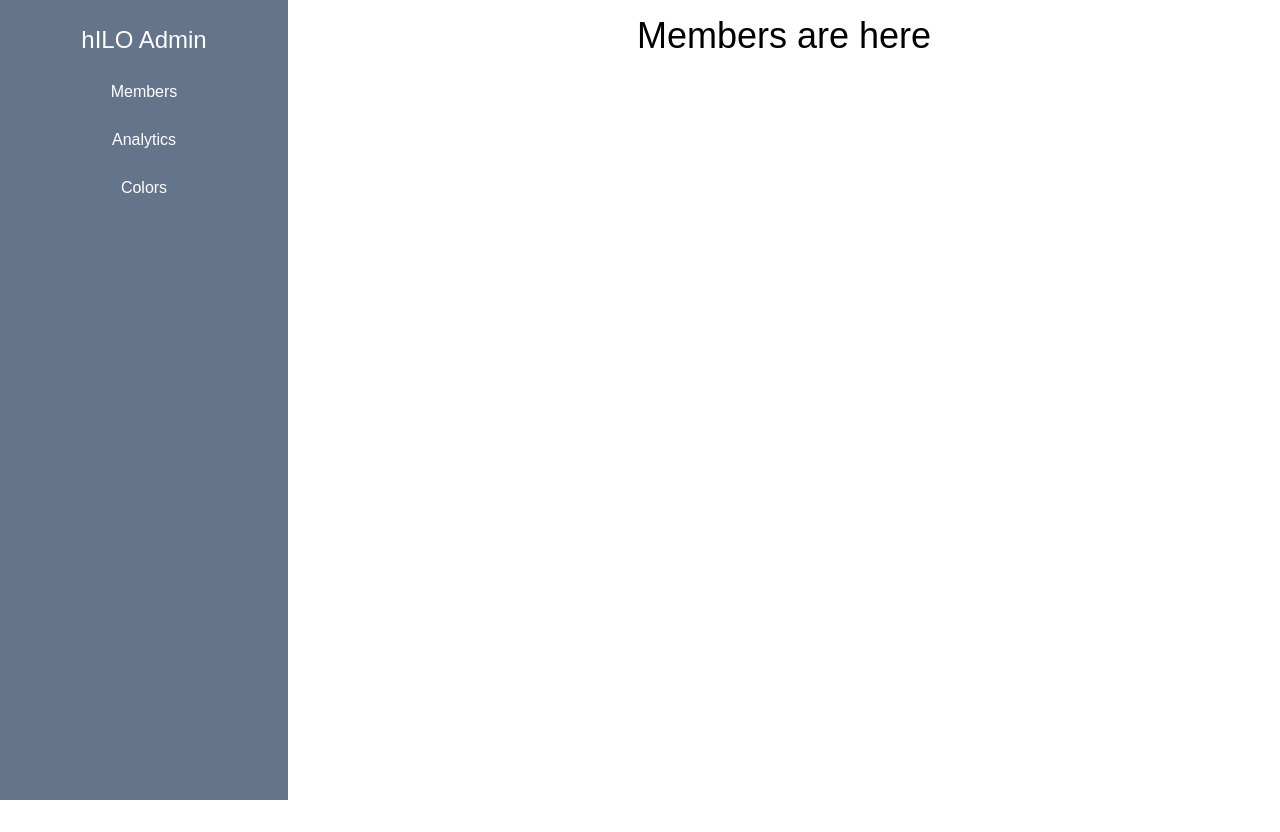
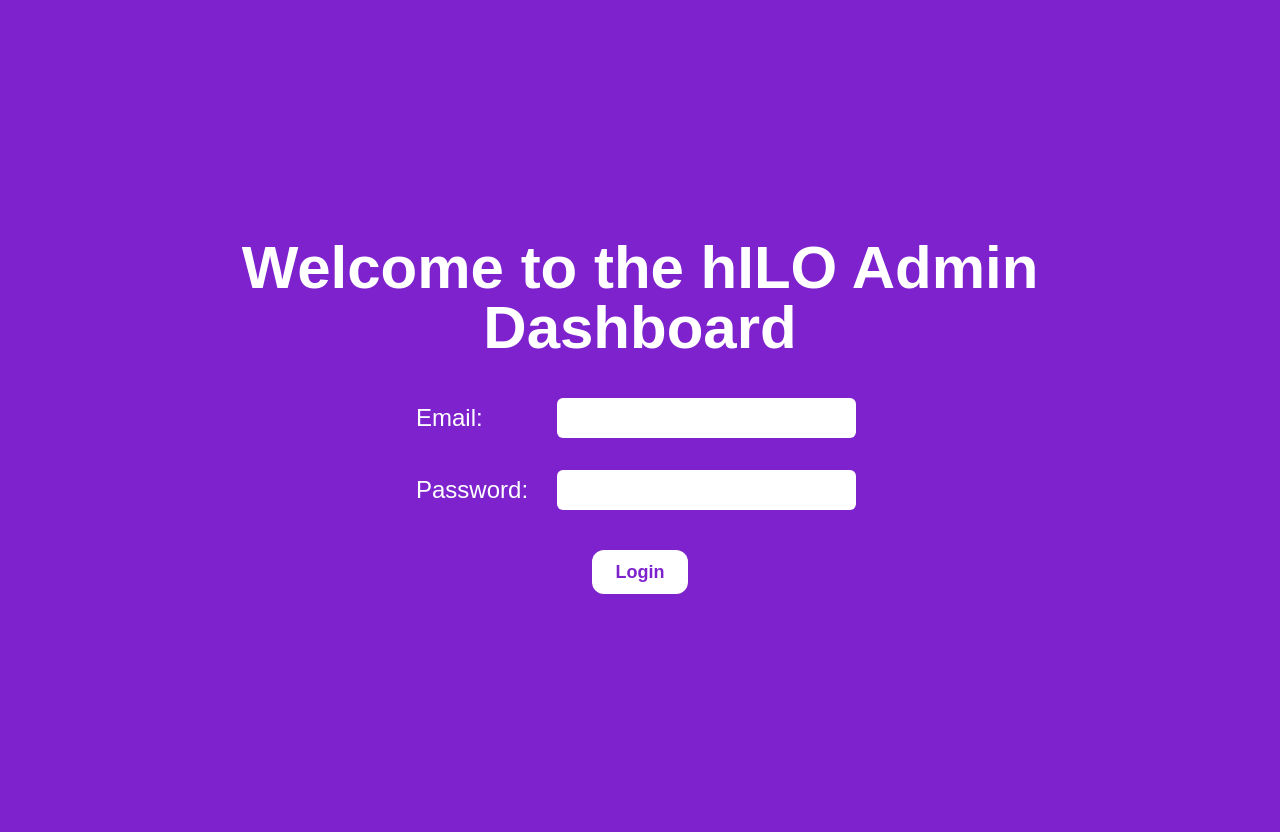
Before and after one commit to PaulIanCapanas/hILO-admin, a Next.js app: page / in a window 1280 px wide. Before the commit the page ends 800 px from the top, so only its background shows below. Built offline with nearby package versions, Linux system fonts and the light colour scheme; no server answers.

Commit message:
[Feat] authentication, login and logout functionality, enum for routes, and protected routing
[Adjustment] polished sidebar and login page UI

```diff
--- a/app/layout.tsx
+++ b/app/layout.tsx
@@ -1,6 +1,8 @@
 import type { Metadata } from "next";
 import localFont from "next/font/local";
 import "./globals.css";
+import { SessionProvider } from "@/contexts/AuthContext";
+import ProtectedRoute from "@/components/ProtectedRoute";
 
 const geistSans = localFont({
   src: "./fonts/GeistVF.woff",
@@ -28,7 +30,9 @@ export default function RootLayout({
       <body
         className={`${geistSans.variable} ${geistMono.variable} antialiased`}
       >
-        {children}
+        <SessionProvider>
+          <ProtectedRoute>{children}</ProtectedRoute>
+        </SessionProvider>
       </body>
     </html>
   );
--- a/app/login/page.tsx
+++ /dev/null
@@ -1,12 +0,0 @@
-import Login from "@/components/Login";
-import React from "react";
-
-export default function AnalyticsPage() {
-  return (
-    <div className="flex min-h-screen">
-      <main className="flex-1 bg-white p-4 items-center flex flex-col justify-between">
-        <Login />
-      </main>
-    </div>
-  );
-}
--- /dev/null
+++ b/app/members/page.tsx
@@ -0,0 +1,12 @@
+import React from "react";
+import Layout from "@/components/Layout";
+
+export default function MembersPage() {
+  return (
+    <Layout>
+      <h1 className="text-4xl text-center text-black">
+        Members are here
+      </h1>
+    </Layout>
+  );
+}
--- a/app/page.tsx
+++ b/app/page.tsx
@@ -1,12 +1,12 @@
+import Login from "@/components/Login";
 import React from "react";
-import Layout from "@/components/Layout";
 
-export default function MembersPage() {
+export default function LoginPage() {
   return (
-    <Layout>
-      <h1 className="text-4xl text-center text-black">
-        Members are here
-      </h1>
-    </Layout>
+    <div className="flex min-h-screen">
+      <main className="flex-1 bg-purple-700 p-4 items-center flex flex-col justify-between">
+        <Login />
+      </main>
+    </div>
   );
 }
--- a/components/Login.tsx
+++ b/components/Login.tsx
@@ -1,27 +1,41 @@
 "use client";
 import React, { useState } from "react";
+import { getAuth, signInWithEmailAndPassword } from "firebase/auth";
+import { useRouter } from "next/navigation";
+import { Routes } from "@/enums/routes";
 
 export default function Login() {
   const [email, setEmail] = useState("");
   const [password, setPassword] = useState("");
+  const router = useRouter();
+  const auth = getAuth();
 
-  function handleSubmit(event: React.FormEvent) {
+  async function handleSubmit(event: React.FormEvent) {
     event.preventDefault();
+
+    try {
+      await signInWithEmailAndPassword(auth, email, password);
+      alert("User has signed in!");
+      router.replace(`/${Routes.MEMBERS}`);
+    } catch (error) {
+      alert("User sign in has failed.");
+    }
   }
 
   return (
-    <div className="rounded-2xl bg-slate-500 w-9/12 min-h-14 p-14 justify-center items-center flex flex-col">
-      <h2 className="font-bold text-5xl align-middle justify-self-center">
+    <div className="min-h-screen text-white flex items-center justify-center">
+      <div className="w-full max-w-5xl px-4 py-14 flex flex-col items-center">
+        <h2 className="font-bold text-3xl md:text-6xl text-center mb-8">
           Welcome to the hILO Admin Dashboard
         </h2>
-      <form onSubmit={handleSubmit} className="items-center flex flex-col">
-        <div className="px-48">
-          <div className="py-2 flex flex-row justify-between items-center">
-            <label className="text-xl" htmlFor="email">
+        <form onSubmit={handleSubmit} className="w-full max-w-md">
+          <div className="space-y-4">
+            <div className="flex flex-col sm:flex-row sm:items-center sm:justify-between">
+              <label className="text-2xl mb-2 sm:mb-0" htmlFor="email">
                 Email:
               </label>
               <input
-              className="m-2 p-2 rounded-2xl text-black"
+                className="m-2 p-2 rounded-md text-black w-full sm:w-2/3"
                 type="email"
                 id="email"
                 value={email}
@@ -29,12 +43,12 @@ export default function Login() {
                 required
               />
             </div>
-          <div className="py-2 flex flex-row justify-between items-center">
-            <label className="text-xl" htmlFor="password">
+            <div className="flex flex-col sm:flex-row sm:items-center sm:justify-between">
+              <label className="text-2xl mb-2 sm:mb-0" htmlFor="password">
                 Password:
               </label>
               <input
-              className="m-2 p-2 rounded-2xl text-black"
+                className="m-2 p-2 rounded-md text-black w-full sm:w-2/3"
                 type="password"
                 id="password"
                 value={password}
@@ -43,13 +57,16 @@ export default function Login() {
               />
             </div>
           </div>
+          <div className="mt-8 flex justify-center">
             <button
-          className="bg-white text-black px-4 py-2 rounded-xl"
+              className="bg-white text-purple-700 px-6 py-2 rounded-xl text-lg font-semibold hover:bg-gray-200 transition-colors"
               type="submit"
             >
               Login
             </button>
+          </div>
         </form>
+      </div>
     </div>
   );
 }
--- /dev/null
+++ b/components/ProtectedRoute.tsx
@@ -0,0 +1,37 @@
+"use client";
+import { type PropsWithChildren, useContext, useEffect, useState } from "react";
+import { useRouter } from "next/navigation";
+import { usePathname } from "next/navigation";
+import { AuthContext } from "../contexts/AuthContext";
+import nonProtectedRoutes from "@/enums/routes";
+import { Routes } from "@/enums/routes";
+
+const ProtectedRoute = ({ children }: PropsWithChildren) => {
+  const { user, loading } = useContext(AuthContext);
+  const [showContent, setShowContent] = useState(false);
+  const router = useRouter();
+  const pathname = usePathname();
+
+  useEffect(() => {
+    const isNonProtectedRoute = nonProtectedRoutes.includes(pathname);
+
+    if (!loading) {
+      if (!user && !isNonProtectedRoute) {
+        router.push(`/${Routes.LOGIN}`);
+      } else if (user || isNonProtectedRoute) {
+        setShowContent(true);
+      }
+    }
+  }, [user, loading, pathname, router]);
+
+  if (!showContent)
+    return (
+      <div className="flex items-center justify-center h-screen">
+        <p className="text-center text-2xl">Loading...</p>
+      </div>
+    );
+
+  return <>{children}</>;
+};
+
+export default ProtectedRoute;
--- a/components/Sidebar.tsx
+++ b/components/Sidebar.tsx
@@ -1,23 +1,46 @@
-import React from "react"
-import Link from "next/link"
+"use client";
+import React from "react";
+import Link from "next/link";
+import { usePathname } from "next/navigation";
+import { Routes } from "@/enums/routes";
+import Logout from "@/helpers/logout";
+
+const menuItems = [
+  { title: "Members", route: Routes.MEMBERS },
+  { title: "Analytics", route: Routes.ANALYTICS },
+  { title: "Colors", route: Routes.COLORS },
+];
 
 export default function Sidebar() {
+  const pathname = usePathname();
+
   return (
-    <aside className="w-72 bg-slate-500 text-white">
-      <nav>
+    <aside className="w-72 bg-purple-800 text-white flex flex-col min-h-full">
+      <nav className="flex-grow">
         <h1 className="text-2xl text-white text-center my-6">hILO Admin</h1>
-        <ul>
-          <li className="text-center my-6 hover:bg-slate-400">
-            <Link href="/">Members</Link>
-          </li>
-          <li className="text-center my-6 hover:bg-slate-400">
-            <Link href="/analytics">Analytics</Link>
-          </li>
-          <li className="text-center my-6 hover:bg-slate-400">
-            <Link href="/colors">Colors</Link>
-          </li>
+        <ul className="space-y-2">
+          {menuItems.map((item) => (
+            <li key={item.route}>
+              <Link
+                href={`/${item.route}`}
+                className={`block text-center py-3 px-4 hover:bg-purple-900 transition-colors ${
+                  pathname === `/${item.route}` ? "bg-purple-900" : ""
+                }`}
+              >
+                {item.title}
+              </Link>
+            </li>
+          ))}
         </ul>
       </nav>
+      <div className="flex justify-center items-center p-4">
+        <button
+          className="w-full bg-purple-950 border-purple-950 border-2 rounded-md px-4 py-2 hover:bg-purple-900 transition-colors"
+          onClick={() => Logout()}
+        >
+          Logout
+        </button>
+      </div>
     </aside>
-  )
+  );
 }
--- /dev/null
+++ b/contexts/AuthContext.tsx
@@ -0,0 +1,58 @@
+"use client";
+import {
+  createContext,
+  type PropsWithChildren,
+  useEffect,
+  useState,
+} from "react";
+import { auth } from "@/firebase/firebaseConfig";
+import {
+  onAuthStateChanged,
+  setPersistence,
+  browserSessionPersistence,
+  User,
+} from "firebase/auth";
+
+interface AuthContextProps {
+  user: User | null;
+  loading: boolean;
+}
+
+export const AuthContext = createContext<AuthContextProps>({
+  user: null,
+  loading: true,
+});
+
+export function SessionProvider({ children }: PropsWithChildren) {
+  const [user, setUser] = useState<User | null>(null);
+  const [loading, setLoading] = useState(true);
+
+  useEffect(() => {
+    const initializeAuth = async () => {
+      const user = auth.currentUser;
+      if (!user) {
+        await setPersistence(auth, browserSessionPersistence)
+          .then(() => {
+            const unsubscribe = onAuthStateChanged(auth, (currentUser) => {
+              setUser(currentUser);
+              setLoading(false);
+            });
+
+            return () => {
+              unsubscribe();
+            };
+          })
+          .catch((error) => {
+            console.error("Error setting persistence", error);
+            setLoading(false);
+          });
+      }
+    };
+    initializeAuth();
+  }, []);
+  return (
+    <AuthContext.Provider value={{ user, loading }}>
+      {children}
+    </AuthContext.Provider>
+  );
+}
--- /dev/null
+++ b/enums/routes.ts
@@ -0,0 +1,10 @@
+const nonProtectedRoutes = ["/"];
+
+export default nonProtectedRoutes;
+
+export enum Routes {
+  LOGIN = "",
+  MEMBERS = "members",
+  ANALYTICS = "analytics",
+  COLORS = "colors"
+}
--- a/firebase/firebaseConfig.ts
+++ b/firebase/firebaseConfig.ts
@@ -2,6 +2,7 @@
 import { initializeApp } from "firebase/app";
 import { getAnalytics } from "firebase/analytics";
 import { getFirestore } from "firebase/firestore"
+import { getAuth } from "firebase/auth"
 import dotenv from "dotenv"
 
 dotenv.config();
@@ -22,5 +23,6 @@ const firebaseConfig = {
 
 // Initialize Firebase
 export const app = initializeApp(firebaseConfig);
+export const auth = getAuth(app);
 export const firestore = getFirestore(app);
 const analytics = getAnalytics(app);
--- /dev/null
+++ b/helpers/logout.ts
@@ -0,0 +1,13 @@
+import { getAuth, signOut } from "firebase/auth";
+
+export default function Logout() {
+  const auth = getAuth();
+
+  signOut(auth)
+    .then(() => {
+      console.log("Sign out successful.");
+    })
+    .catch((error) => {
+      console.error("Sign out error: ", error);
+    });
+}
```
Lines whose indentation alone changed are shown as unchanged.
